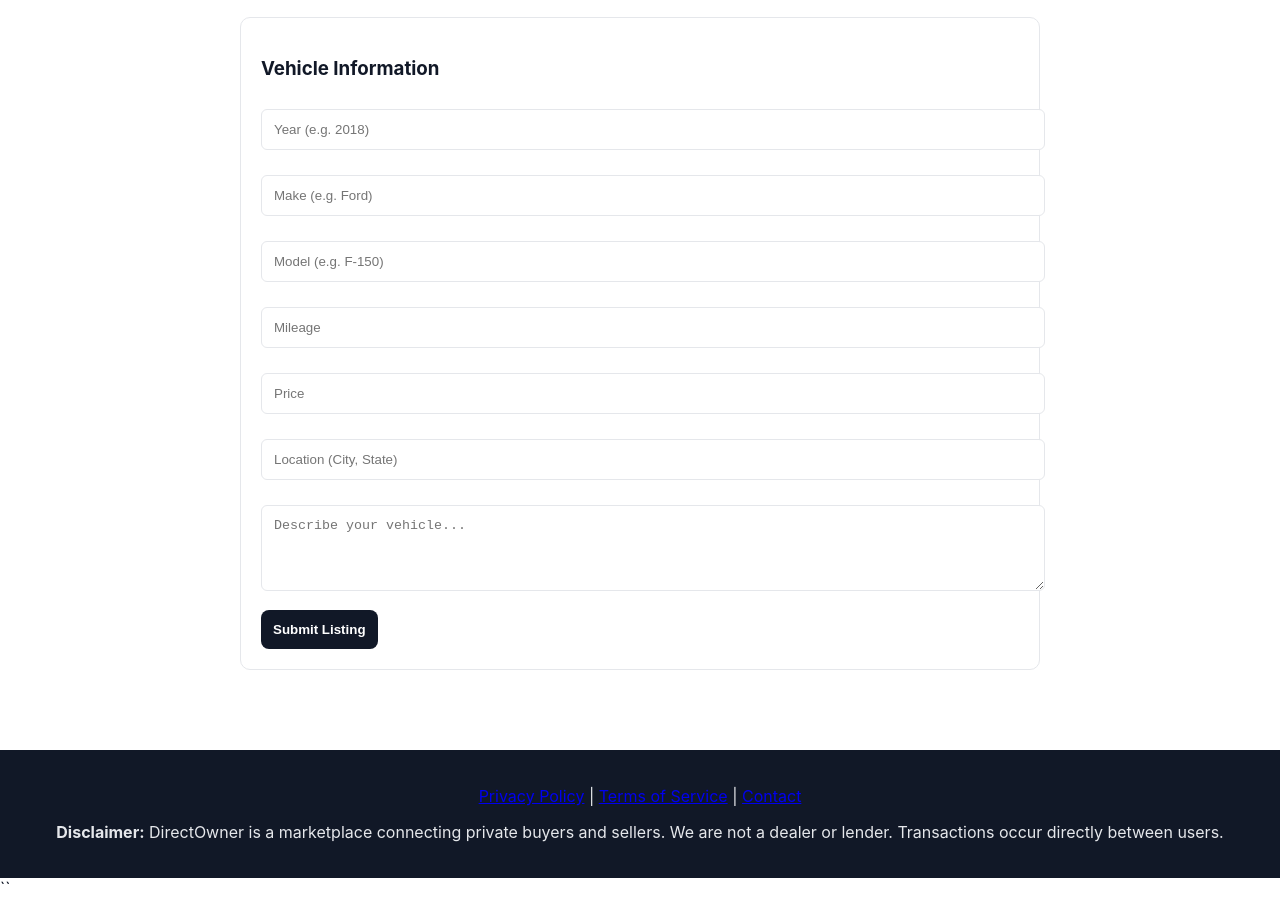
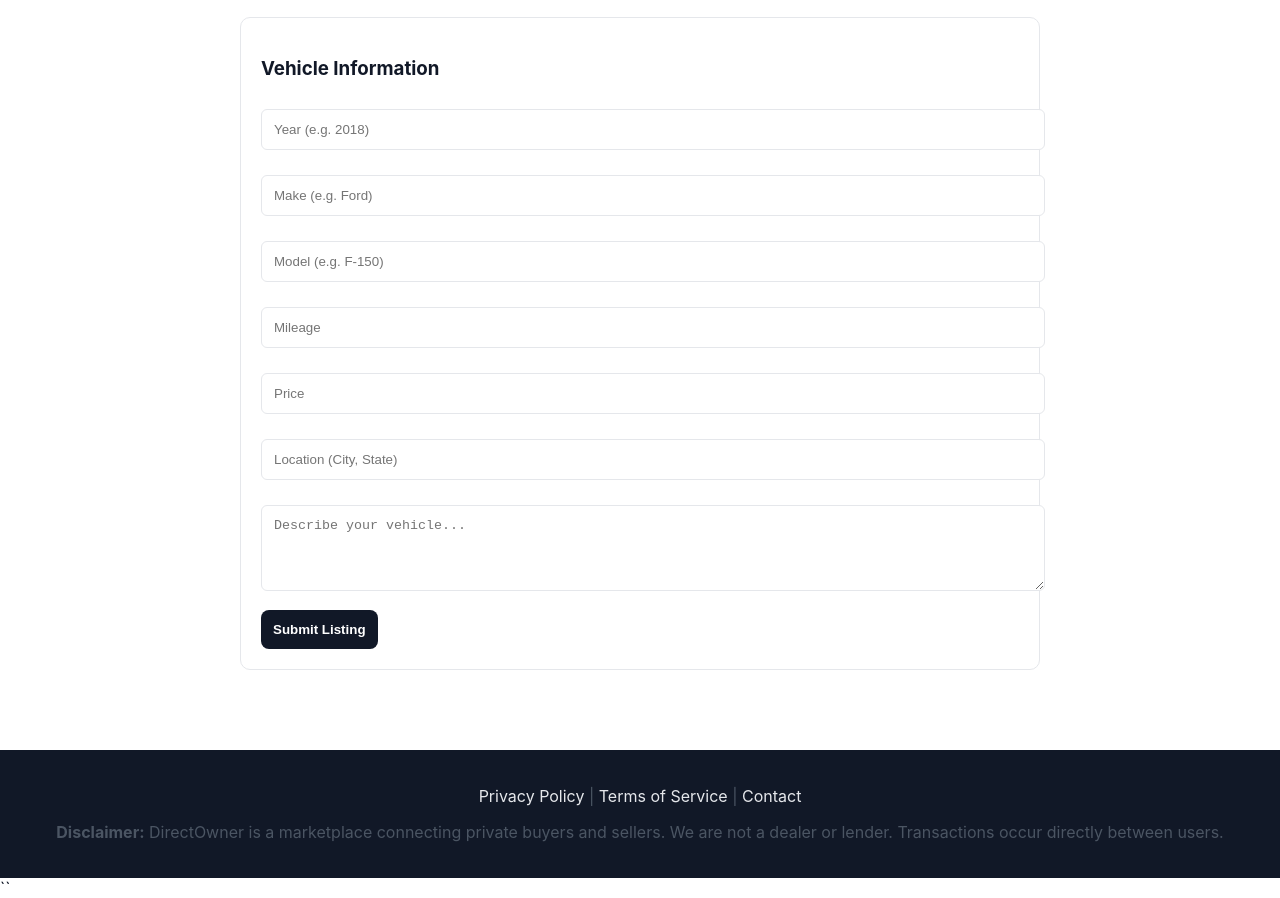
Before and after one commit to sharonballi49/directowner-site, a plain HTML site: page sell.html in a window 1280 px wide. Shown: the part 196-1094 px from the top of the page. Drawn offline with Linux system fonts and the light colour scheme.

Commit message:
Update sell.html

```diff
--- a/sell.html
+++ b/sell.html
@@ -90,13 +90,18 @@
       padding:20px;
     }
 
-    footer p{
-      color:#e5e7eb;
-    }
+    footer a{
+  color:#e5e7eb;
+  text-decoration:none;
+}
 
-    footer a:hover{
-      text-decoration:underline;
-    }
+footer a:visited{
+  color:#e5e7eb;
+}
+
+footer a:hover{
+  text-decoration:underline;
+}
   </style>
 </head>
 
```
